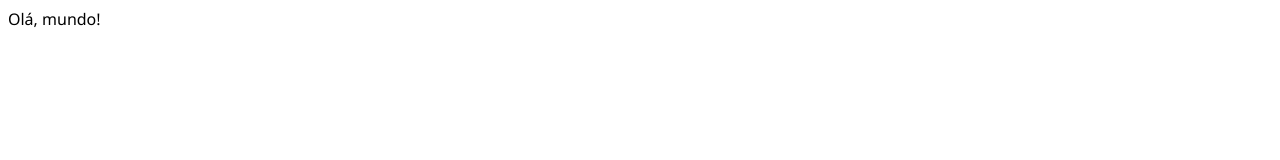
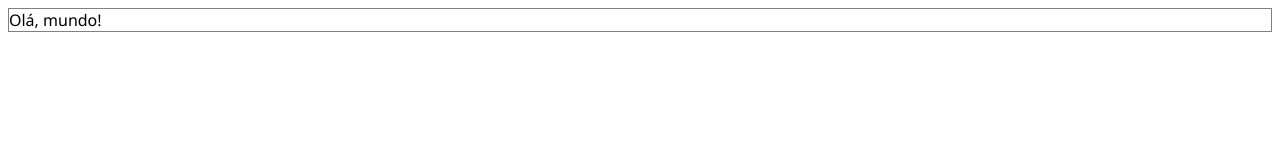
Before and after one commit to DaviWenzel/OficinaWeb, a plain HTML site: page aula_1/exemplo.html in a window 1280 px wide. Drawn offline with Linux system fonts and the light colour scheme.

Commit message:
Borda e Cor

```diff
--- a/aula_1/exemplo.html
+++ b/aula_1/exemplo.html
@@ -22,6 +22,9 @@
             font-size: 16px;
             font-family: 'Segoe UI', Tahoma, Geneva, Verdana, sans-serif;
         }
+        .container {
+            border: 1px solid gray;
+        }
     </style>
 </body>
 </html>
```
